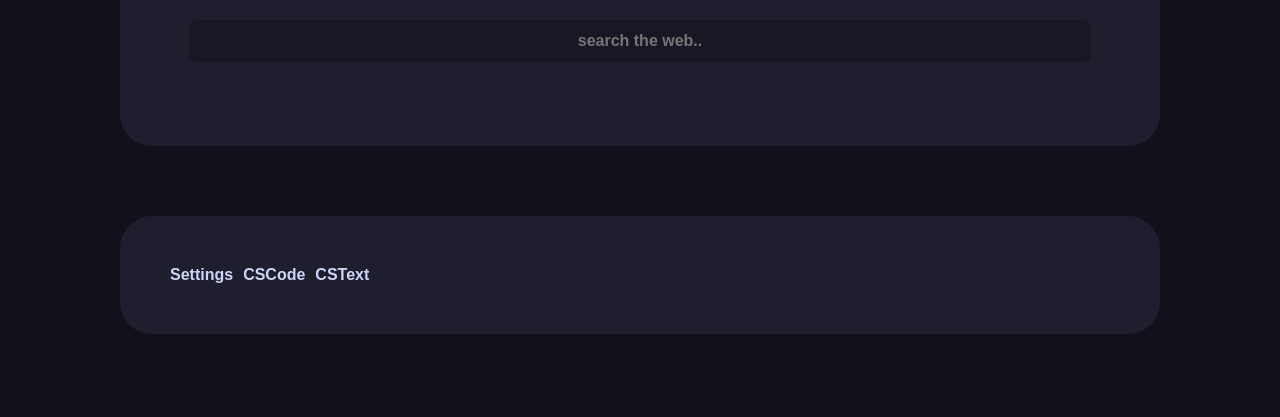
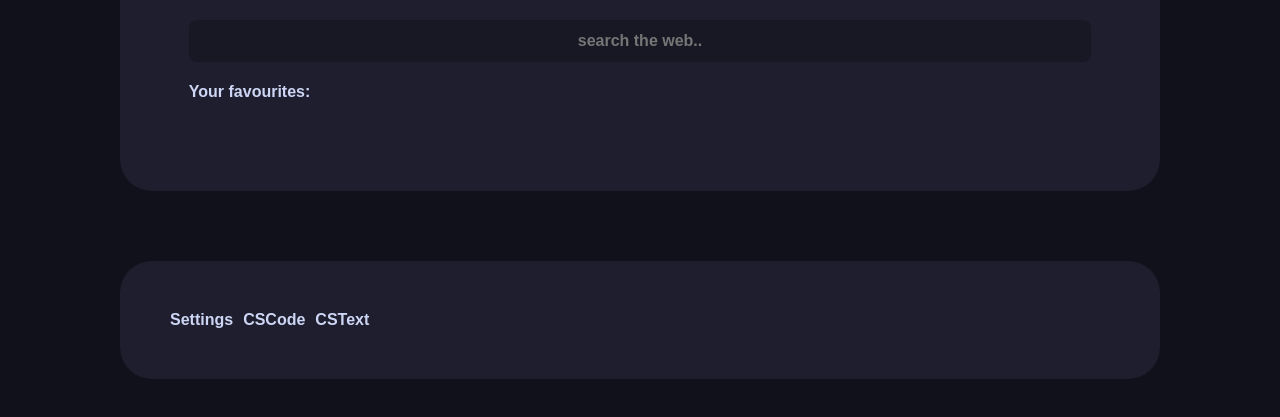
Before and after one commit to EyeScary-Development/CSHome, a plain HTML site: page index.html in a window 1280 px wide. Shown: the part 199-616 px from the top of the page. Drawn offline with Linux system fonts and the light colour scheme.

Commit message:
added updated greeting

```diff
--- a/index.html
+++ b/index.html
@@ -11,6 +11,7 @@
 		<form id="searchForm" onsubmit="return searchTheWeb()" style="display:block;">
 			<input style="text-align:center;width:100%" type="text" id="searchText" placeholder="search the web..">
 		</form>
+		<h4>Your favourites:</h4>
 		<a id="link1" style="float:center;margin:10px;"></a> <a id="link2" style="float:center;margin:10px;"></a>
 		</div>
 	</div>
```
